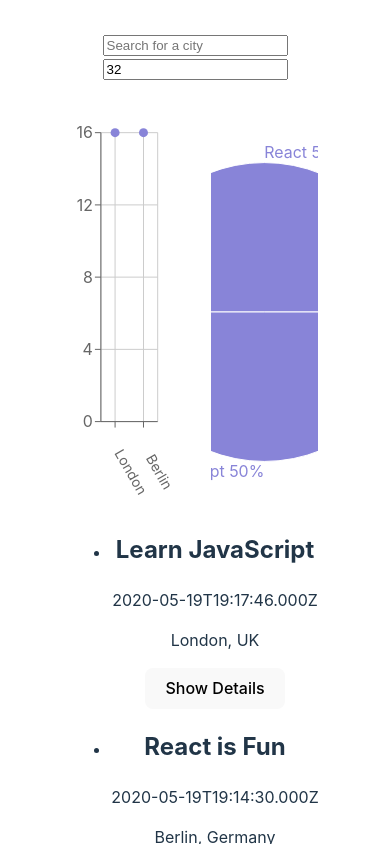
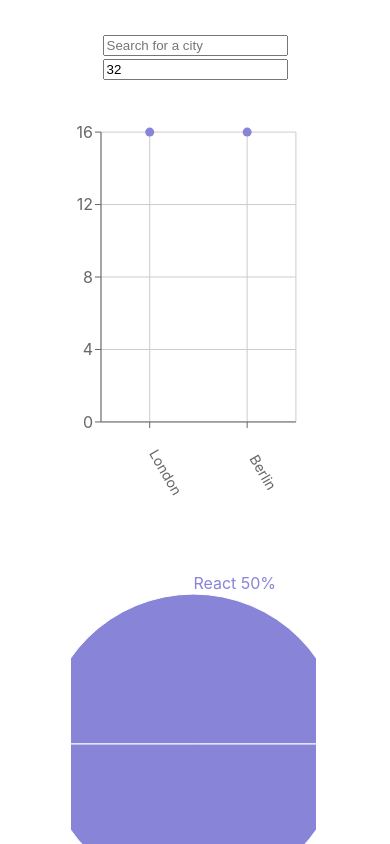
Before and after one commit to stefv21/meet, a React (Vite) app: page / in a window 390 px wide. Shown: the top 844 px of the page. Built offline with nearby package versions, Linux system fonts and the light colour scheme; what atatus-spa would draw is missing.

Commit message:
updated app.css

```diff
--- a/src/App.css
+++ b/src/App.css
@@ -69,3 +69,17 @@
   gap: 2rem; /* Optional: adds space between the charts */
   margin-top: 2rem; /* Optional: adds space above the chart section */
 }
+
+.charts-container {
+  display: grid;
+  grid-template-columns: 1fr 1fr;
+  gap: 2rem;
+  margin: 2rem 0;
+}
+
+/* Step 2: Responsive layout for smaller screens */
+@media (max-width: 768px) {
+  .charts-container {
+    grid-template-columns: 1fr; /* Stack the charts vertically */
+  }
+}
```
